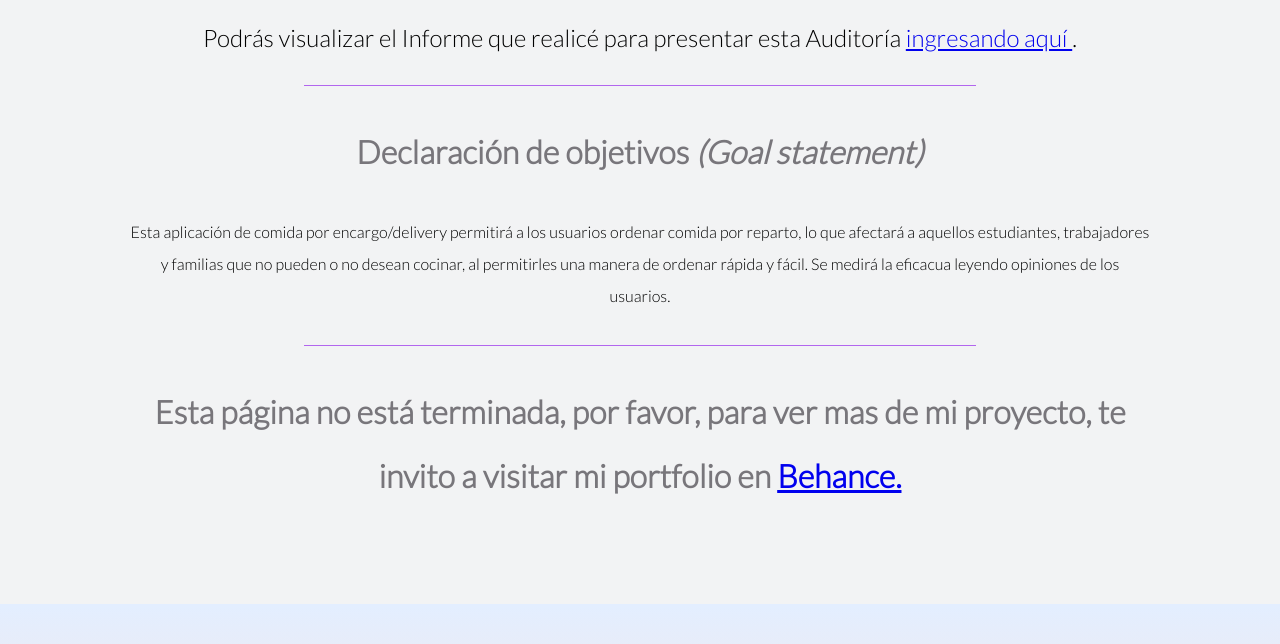
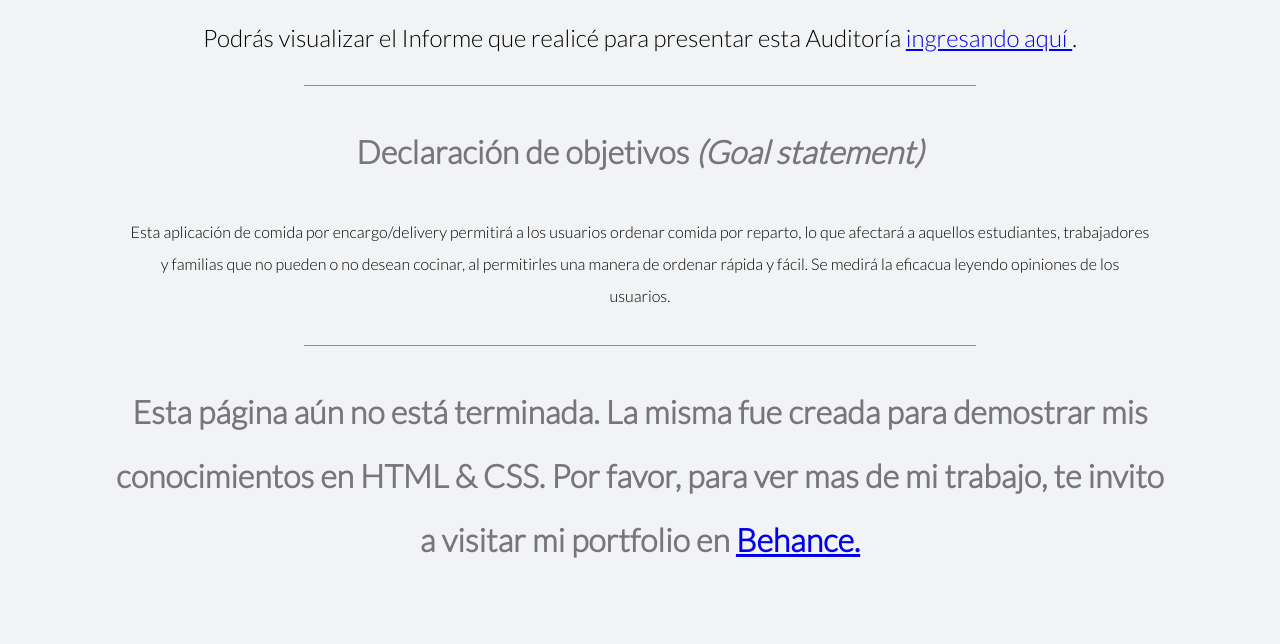
Before and after one commit to AgustinaLoyola/Portfolio, a plain HTML site: page project1.html in a window 1280 px wide. Shown: the part 4917-5561 px from the top of the page. Drawn offline with nearby package versions, Linux system fonts and the light colour scheme.

Commit message:
Update project1.html

```diff
--- a/project1.html
+++ b/project1.html
@@ -125,7 +125,7 @@
             </div>
             <div class="linea"></div>
             <div class="projectopart">
-                <h2>Esta página no está terminada, por favor, para ver mas de mi proyecto, te invito a visitar mi portfolio en <a href="https://www.behance.net/agusloyola" target="black"> Behance.</a></h2>
+                <h2>Esta página aún no está terminada. La misma fue creada para demostrar mis conocimientos en HTML & CSS. Por favor, para ver mas de mi trabajo, te invito a visitar mi portfolio en <a href="https://www.behance.net/agusloyola" target="black"> Behance.</a></h2>
                 <p class="proyectop">
             </div>
     </section>
```
